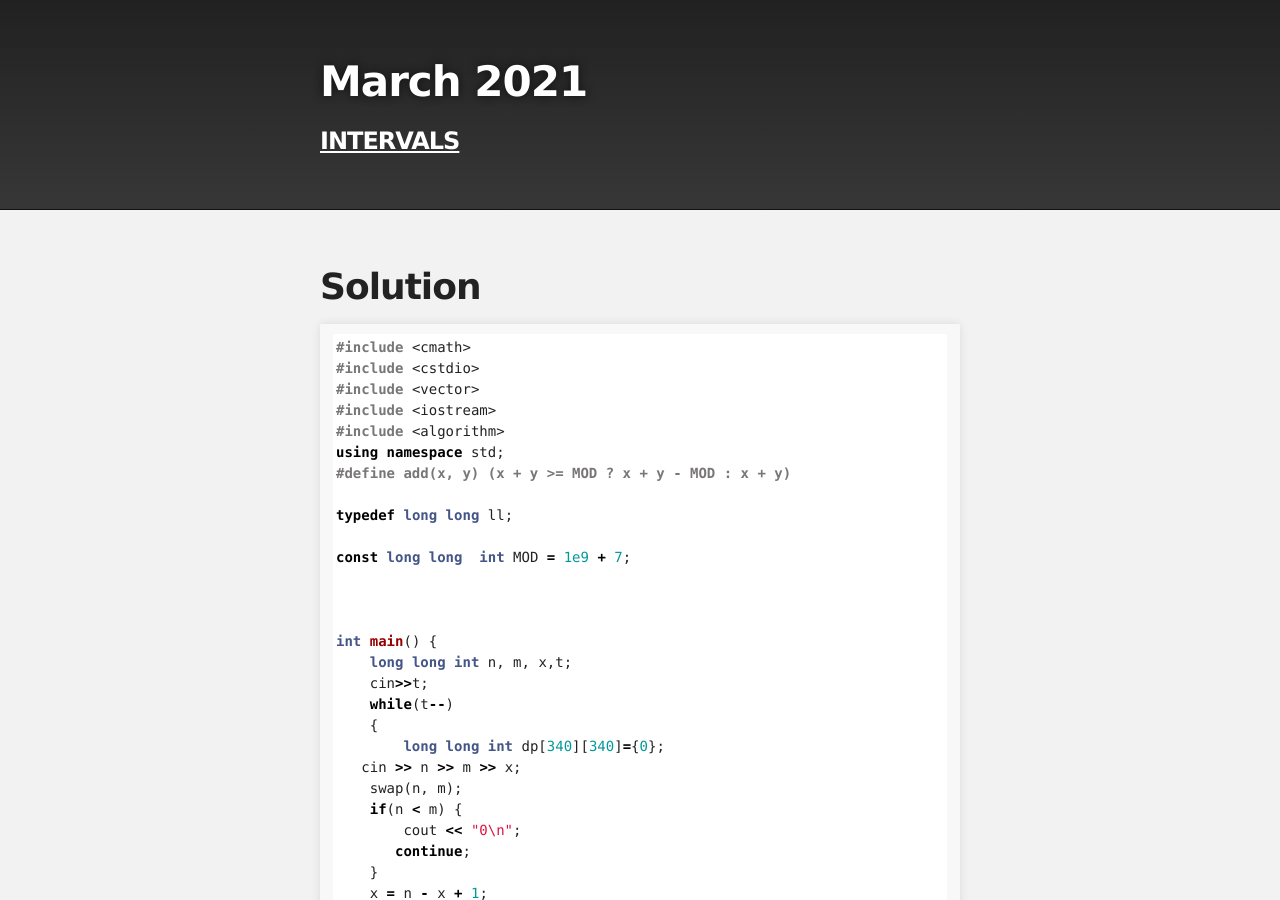
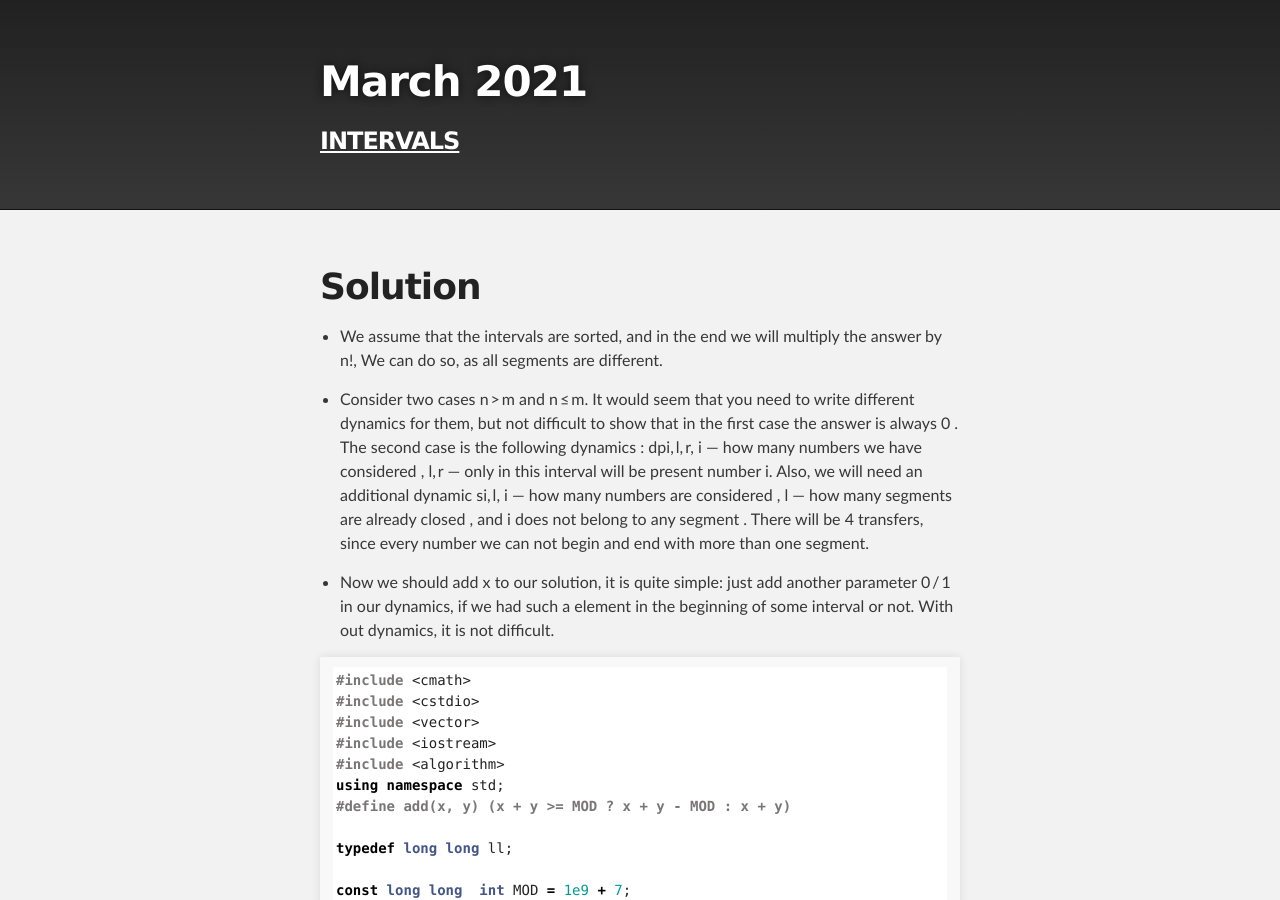
Before and after one commit to ieee-uvce-cs/ncode, a Jekyll site: the page built from editorials/March-2021/INTERVALS.md, in a window 1280 px wide and 900 px high. Built offline with Jekyll 4.4.1, drawn with Linux system fonts in a browser that asks for light colours.

Commit message:
Intervals

```diff
--- a/editorials/March-2021/INTERVALS.md
+++ b/editorials/March-2021/INTERVALS.md
@@ -5,6 +5,11 @@ problem: INTERVALS
 link: https://www.hackerrank.com/contests/uvce-ncode-march-2021/challenges/q3-15-1
 ---
 # Solution
+* We assume that the intervals are sorted, and in the end we will multiply the answer by n!, We can do so, as all segments are different.
+
+* Consider two cases n > m and n ≤ m. It would seem that you need to write different dynamics for them, but not difficult to show that in the first case the answer is always 0 . The second case is the following dynamics : dpi, l, r, i — how many numbers we have considered , l, r — only in this interval will be present number i. Also, we will need an additional dynamic si, l, i — how many numbers are considered , l — how many segments are already closed , and i does not belong to any segment . There will be 4 transfers, since every number we can not begin and end with more than one segment.
+
+* Now we should add x to our solution, it is quite simple: just add another parameter 0 / 1 in our dynamics, if we had such a element in the beginning of some interval or not. With out dynamics, it is not difficult.
 
 ~~~cpp
 #include <cmath>
```
